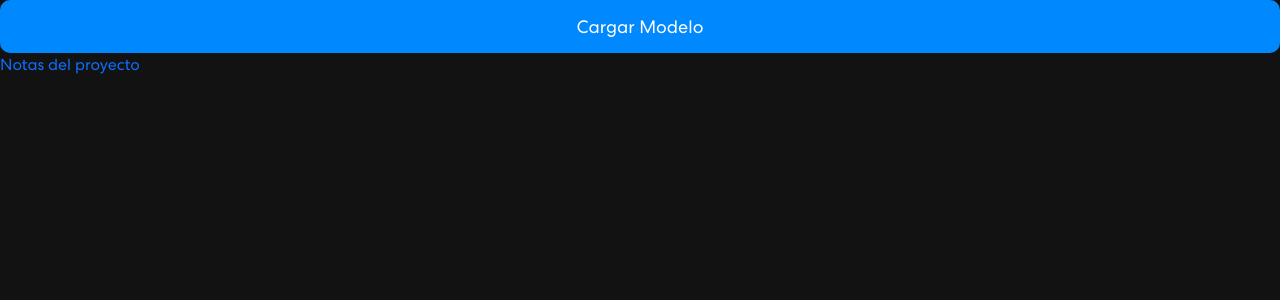
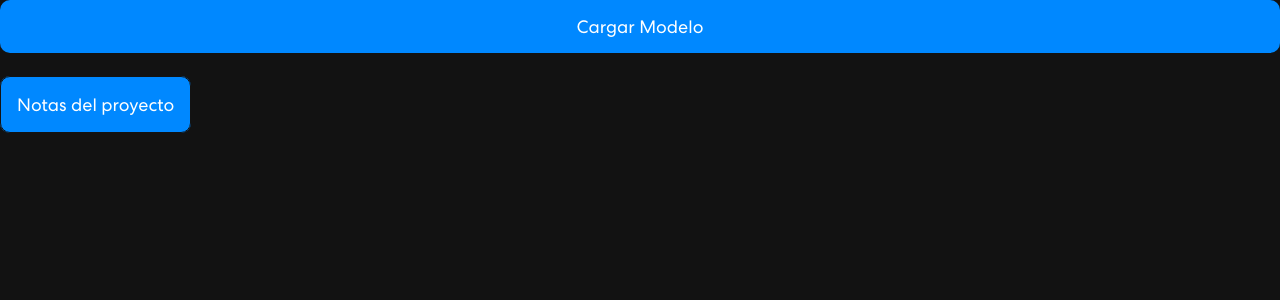
Before and after one commit to anavic44/ripipsa2, a React (Create React App) app: page /ar in a window 1280 px wide. Shown: the top 300 px of the page. Built offline with nearby package versions, Linux system fonts and the light colour scheme; no server answers.

Commit message:
botones jalando

```diff
--- a/src/App.css
+++ b/src/App.css
@@ -304,6 +304,36 @@ nav.navbar .navbar-toggler[aria-expanded="true"] .navbar-toggler-icon {
 
 }
 
+.notas-button {
+  width: 30%;
+  padding: 1rem;
+  border: 1px solid #131313; /* Borde delgado de color #131313 */
+  border-radius: 10px;
+  background-color: #08f; /* Color de fondo del botón */
+  color: #fff; /* Color del texto */
+  cursor: pointer;
+  font-size: 18px;
+  position: relative;
+  top: 40px;
+  transition: background-color 0.3s
+
+}
+
+.return-button {
+  width: 20%;
+  padding: 1rem;
+  border: 1px solid #131313;
+  border-radius: 10px;
+  background-color: #08f;
+  color: #fff;
+  cursor: pointer;
+  font-size: 18px;
+  position: fixed;
+  top: 9.1%; /* Adjust the vertical position relative to the viewport height */
+  right: 0%; /* Adjust the horizontal position relative to the viewport width */
+  transition: background-color 0.3s;
+}
+
 .nav-link#projects-tabs-tab-first {
   border: 1px solid #FFFFFF; /* Adds a white border around each tab */
   border-radius: 55px 0px 0px 55px;
--- a/src/components/ARComponents.js
+++ b/src/components/ARComponents.js
@@ -32,7 +32,7 @@ const ARComponents = () => {
         });
         const fetchUserIdFromSceneId = async (id_objeto) => {
             try {
-                const response = await axios.get(`http://localhost:2023/api/userAndProjects2/${id_objeto}`);
+                const response = await axios.get(`http://${NgrokUrl}/api/userAndProjects2/${id_objeto}`);
                 return response.data.userId;
             } catch (error) {
                 console.error('Error fetching user id:', error);
@@ -58,7 +58,7 @@ const ARComponents = () => {
             <button onClick ={() => handleClickLoadModel()} className="botonAR">Cargar Modelo</button>
             <Link to={`/api/notas/${id_objeto}`} className="notas-button">Notas del proyecto</Link>
             {idUsuario !== null && (
-                <Link to={`/projects/${idUsuario}`} className="return-button">Volver al inicio</Link>
+            <Link to={`/projects/${idUsuario}`} className="return-button">Volver al inicio</Link>
             )}
 
 
--- a/src/components/Login.js
+++ b/src/components/Login.js
@@ -48,7 +48,7 @@ function Login() {
                     {error && <p>{error}</p>}
                 </form>
                 <div className="links">
-                    <a href="#forgot">Forgot Password?</a>
+
                     <Link to="/register">New? Register Here</Link>
                 </div>
             </div>
```
